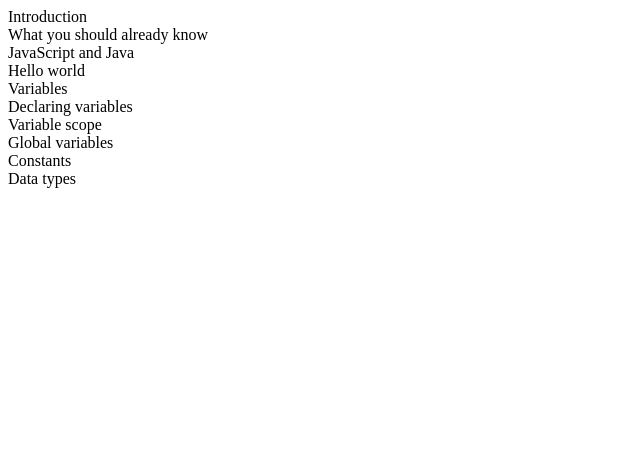
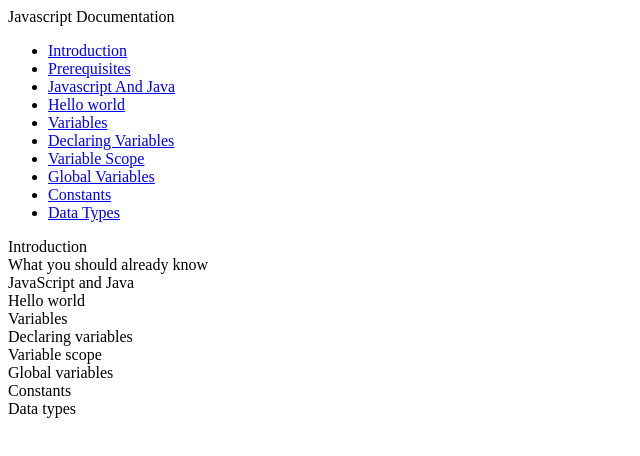
Before and after one commit to Pethaf/FCCTechnicalDocumentationPage, a plain HTML site: page index.html in a window 1280 px wide. Shown: the whole page, without its empty margins (0-640 px from the left). Drawn offline with Linux system fonts and the light colour scheme.

Commit message:
pass unit test  8,9,11

```diff
--- a/index.html
+++ b/index.html
@@ -7,7 +7,21 @@
     <title>Javascript documentation</title>
 </head>
 <body>
-<nav id="nav"></nav>
+    <nav id="navbar">
+       <header>Javascript Documentation</header>
+       <ul>
+           <li><a href="#Introduction"/>Introduction</li>
+           <li><a href="#What_you_should_already_know">Prerequisites</a></li>
+           <li><a href="#JavaScript_and_Java">Javascript And Java</a></li>
+           <li><a href="#Hello_world">Hello world</a></li>
+           <li><a href="#Variables">Variables</a></li>
+           <li><a href="#Declaring_variables">Declaring Variables</a></li>
+           <li><a href="#Variable_scope">Variable Scope</a></li>
+           <li><a href="#Global_variables">Global Variables</a></li>
+           <li><a href="#Constants">Constants</a></li>
+           <li><a href="#Data_types">Data Types</a></li>
+       </ul>
+    </nav>
 <main id="main-doc">
         <section class="main-section" id="Introduction">
           <header>Introduction</header>
```
